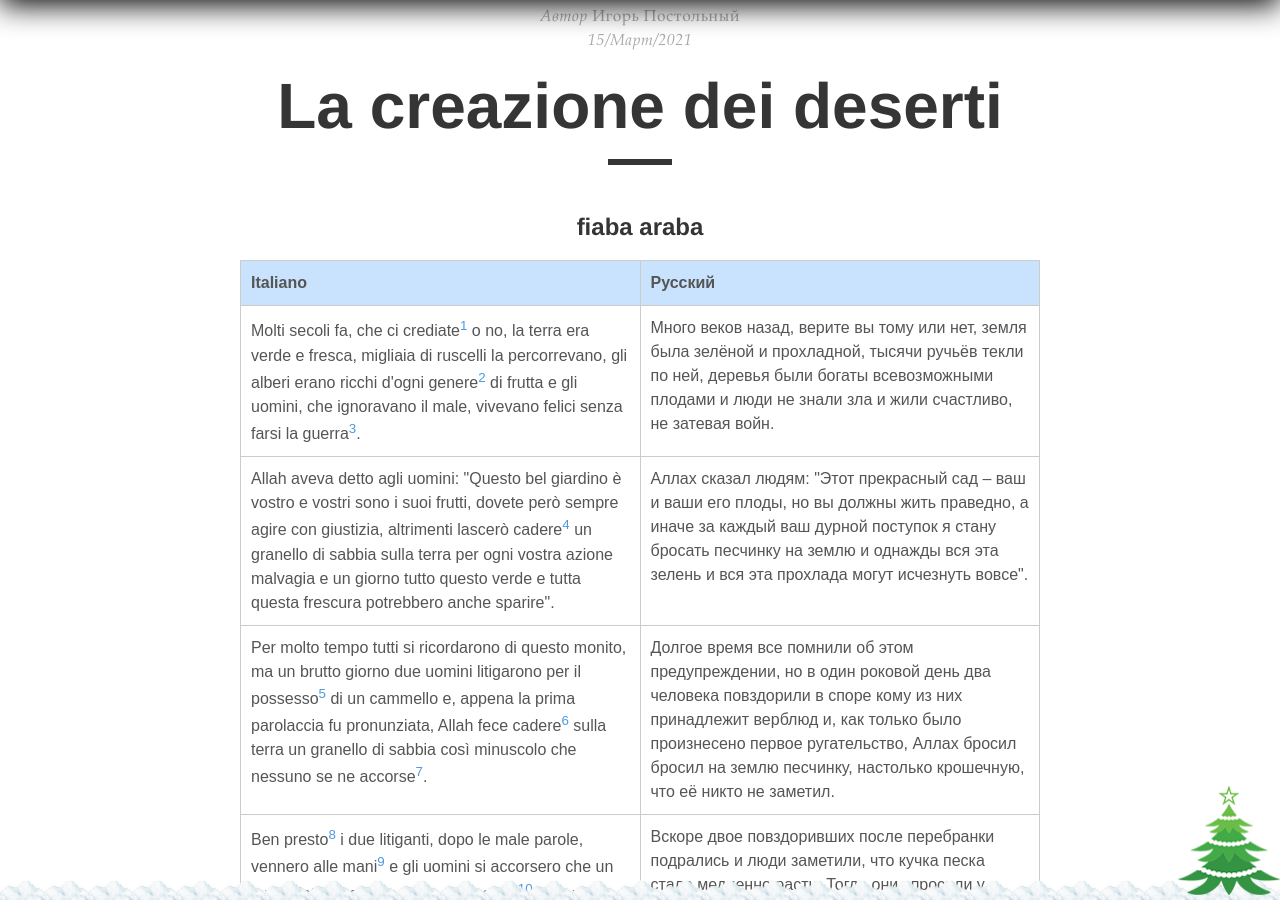
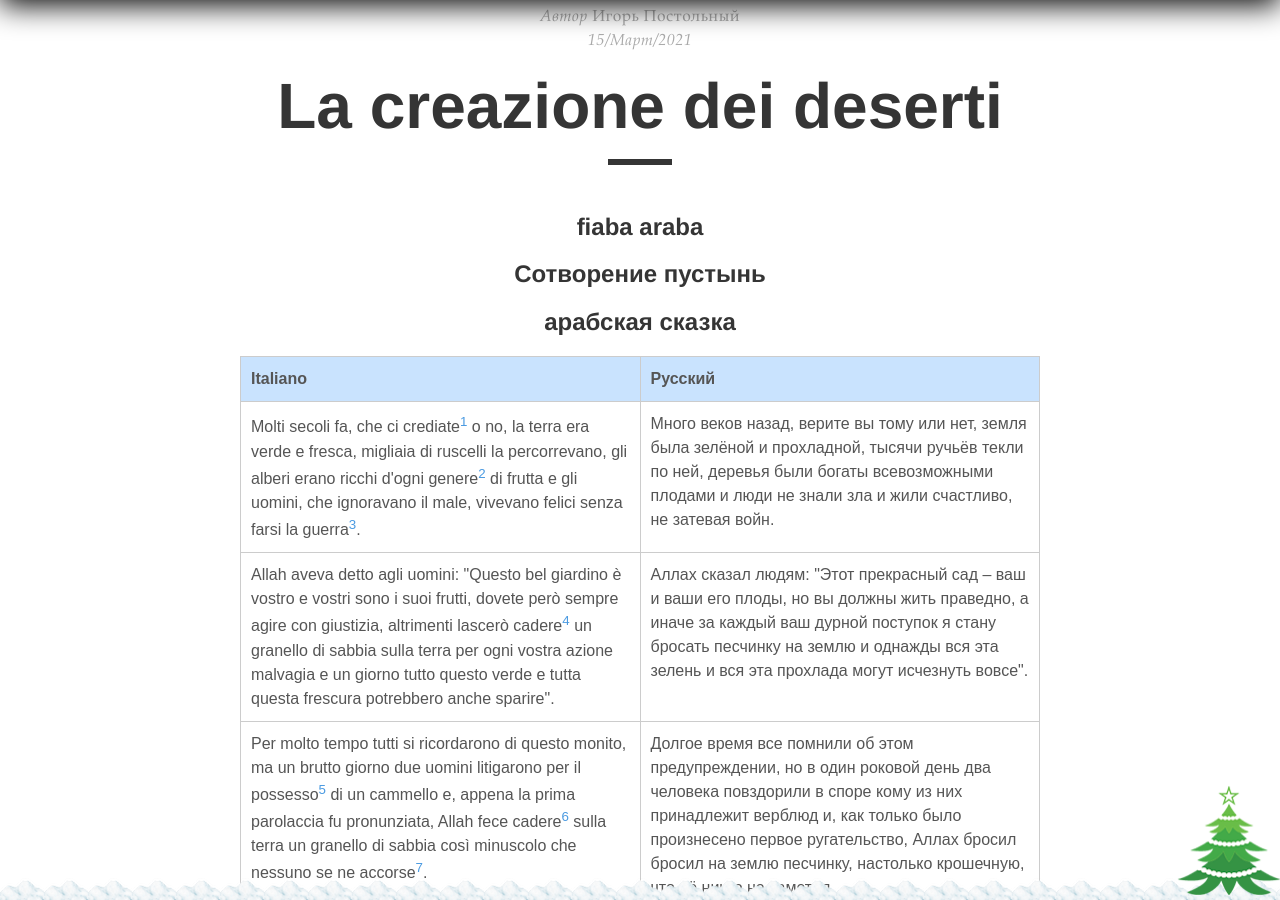
Before and after one commit to postolny/postolny.github.io, a Jekyll site: the page built from _posts/2021-03-15-la-creazione-dei-deserti.md, in a window 1280 px wide and 900 px high, scrolled down 525 px. Built offline with Jekyll 4.4.1, drawn with Linux system fonts in a browser that asks for light colours; nearby versions of some CDN libraries.

Commit message:
Update 2021-03-15-la-creazione-dei-deserti.md

```diff
--- a/_posts/2021-03-15-la-creazione-dei-deserti.md
+++ b/_posts/2021-03-15-la-creazione-dei-deserti.md
@@ -8,6 +8,12 @@ tags: Переводы
 ---
 
 ## fiaba araba
+{: .center}
+
+## Сотворение пустынь
+{: .center}
+
+## арабская сказка
 {: .center}
 
 | Italiano | Русский |
```
